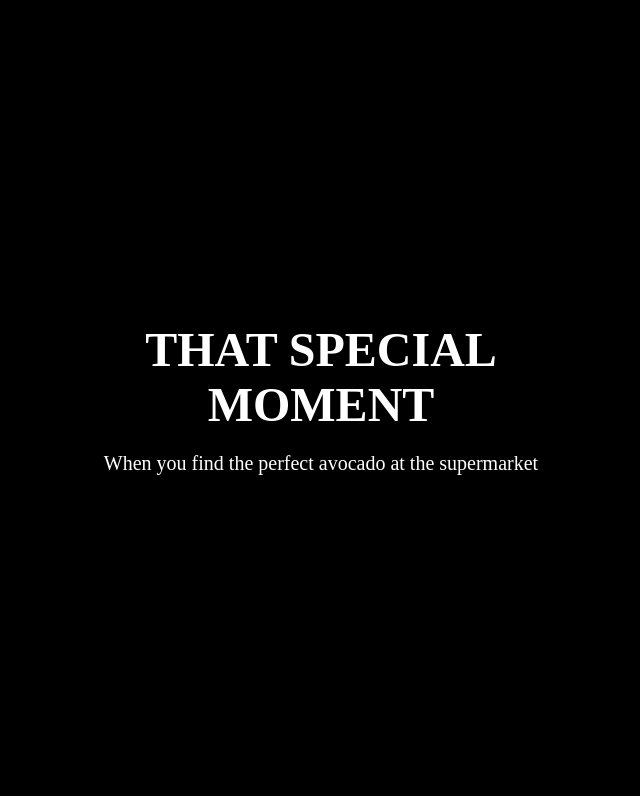
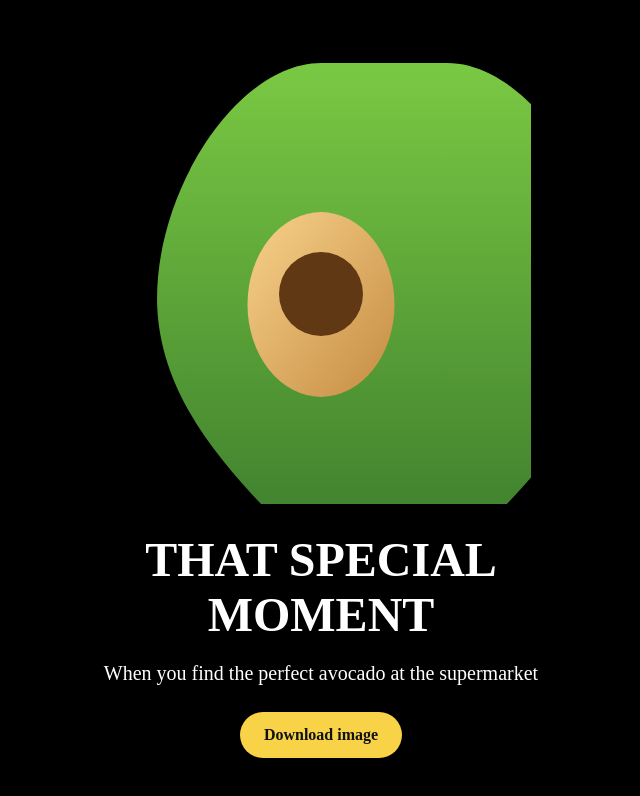
Before and after one commit to umajety/avacado, a website: page index.html in a window 1280 px wide. Shown: the whole page, without its empty margins (319-959 px from the left). Drawn offline with Linux system fonts and the light colour scheme.

Commit message:
image
ima

```diff
--- a/index.html
+++ b/index.html
@@ -10,8 +10,10 @@
 
 <body>
   <div class="poster">
+    <img class="motivation-img" src="./assets/images/avocado.svg" alt="Perfect avocado" />
     <h1>That Special Moment</h1>
     <p>When you find the perfect avocado at the supermarket</p>
+    <a class="download-button" href="./assets/images/avocado.svg" download="avocado-image.svg">Download image</a>
   </div>
 </body>
 
--- a/solution.css
+++ b/solution.css
@@ -20,7 +20,31 @@ h1 {
 }
 
 p {
-  margin: 0;
+  margin: 0 0 1.5rem;
   font-size: 1.25rem;
   line-height: 1.5;
 }
+
+.motivation-img {
+  width: 100%;
+  max-width: 420px;
+  margin-bottom: 1.5rem;
+  border-radius: 24px;
+  box-shadow: 0 12px 30px rgba(0, 0, 0, 0.35);
+}
+
+.download-button {
+  display: inline-block;
+  padding: 0.9rem 1.5rem;
+  border-radius: 999px;
+  background: #f9d347;
+  color: #111;
+  font-weight: 700;
+  text-decoration: none;
+  transition: transform 0.2s ease, filter 0.2s ease;
+}
+
+.download-button:hover {
+  transform: translateY(-2px);
+  filter: brightness(1.05);
+}
```
Also changed, not shown: assets/images/avocado.svg (added), download.webp (added).
